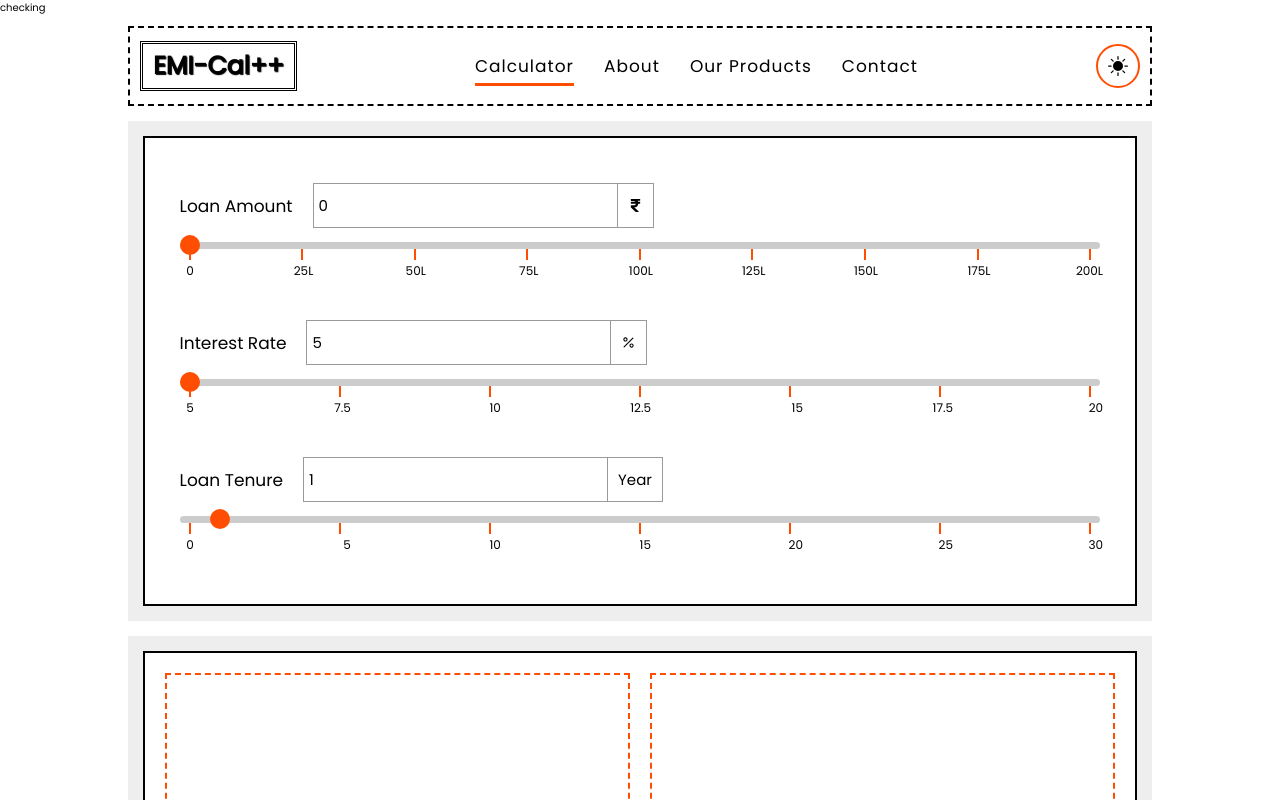
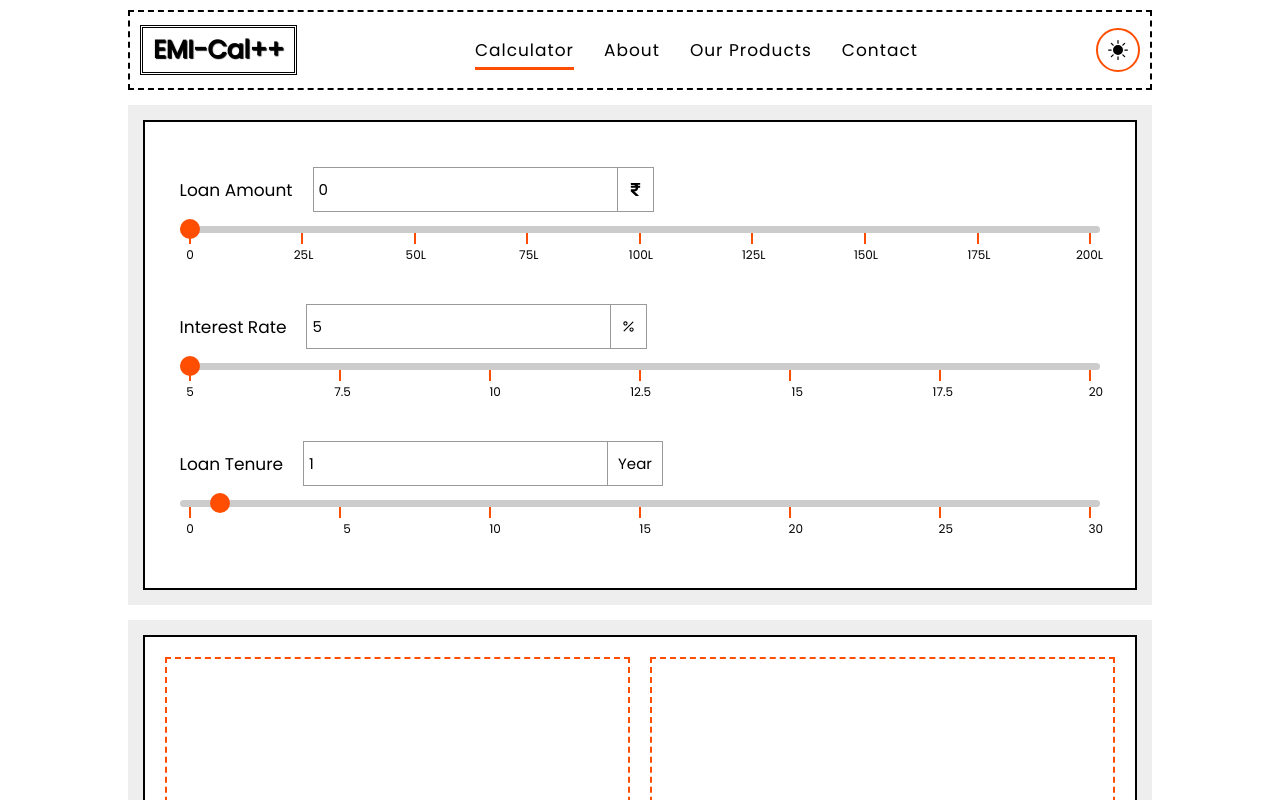
Before and after one commit to Arshad201/EMI-CALCULATOR, a React (Create React App) app: page / in a window 1280 px wide. Shown: the top 800 px of the page. Built offline with nearby package versions, Linux system fonts and the light colour scheme.

Commit message:
Update App.js

```diff
--- a/src/App.js
+++ b/src/App.js
@@ -126,7 +126,6 @@ function App() {
 
   return (
     <>
-    checking
       <Navbar toggleMode={toggleMode} mode={mode} txtColor={{color:modeColor.color}} bgColor={{backgroundColor:modeColor.backgroundColor, borderColor:modeColor.borderColor}}/>
       <Form myLa={myLa} LA={LA} myIR={myIR} IR={IR} myLT={myLT} LT={LT} styleElm={{backgroundColor:modeColor.backgroundColor, color:modeColor.color}}/>
       <Result emi={EMI.toLocaleString('en-IN')} tip={TIP.toLocaleString('en-IN')} ta={TA.toLocaleString('en-IN')} data={data} option={option} styleElm={{backgroundColor:modeColor.backgroundColor, color:modeColor.color}}/>
```
